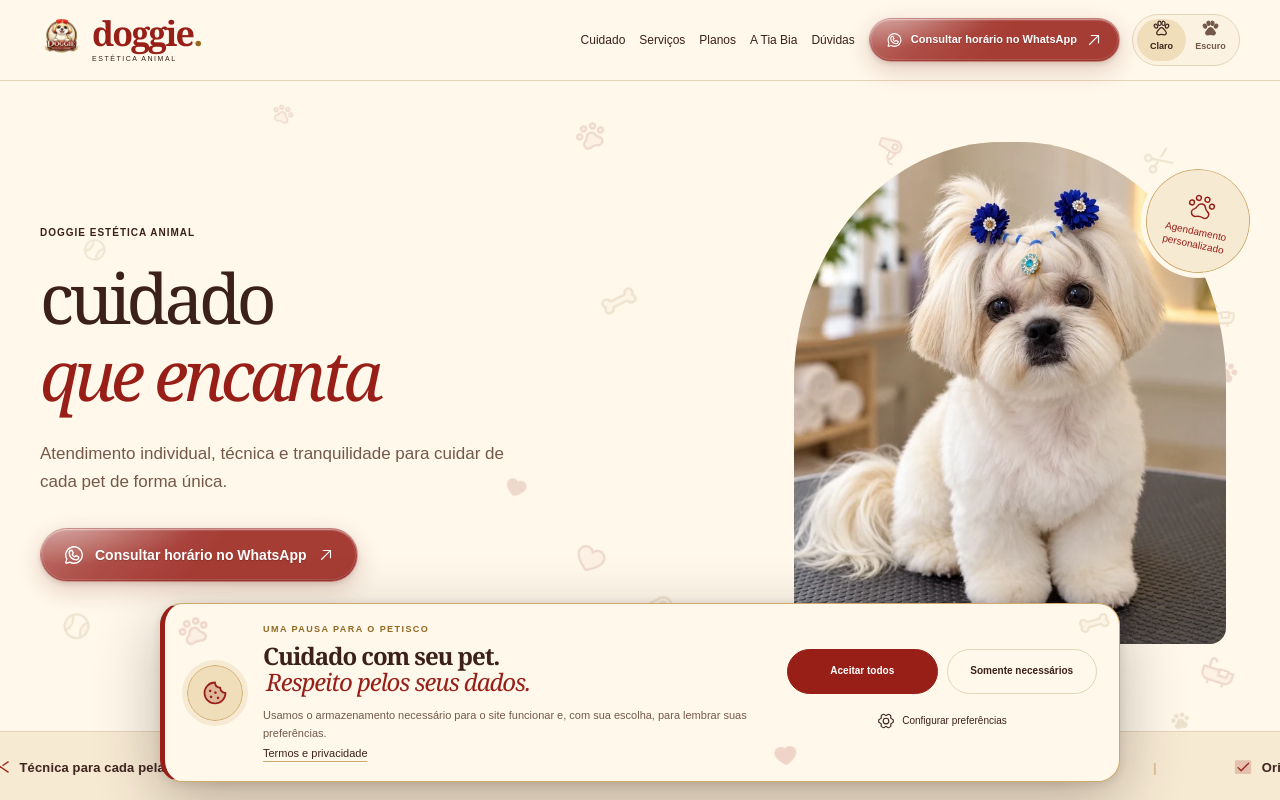
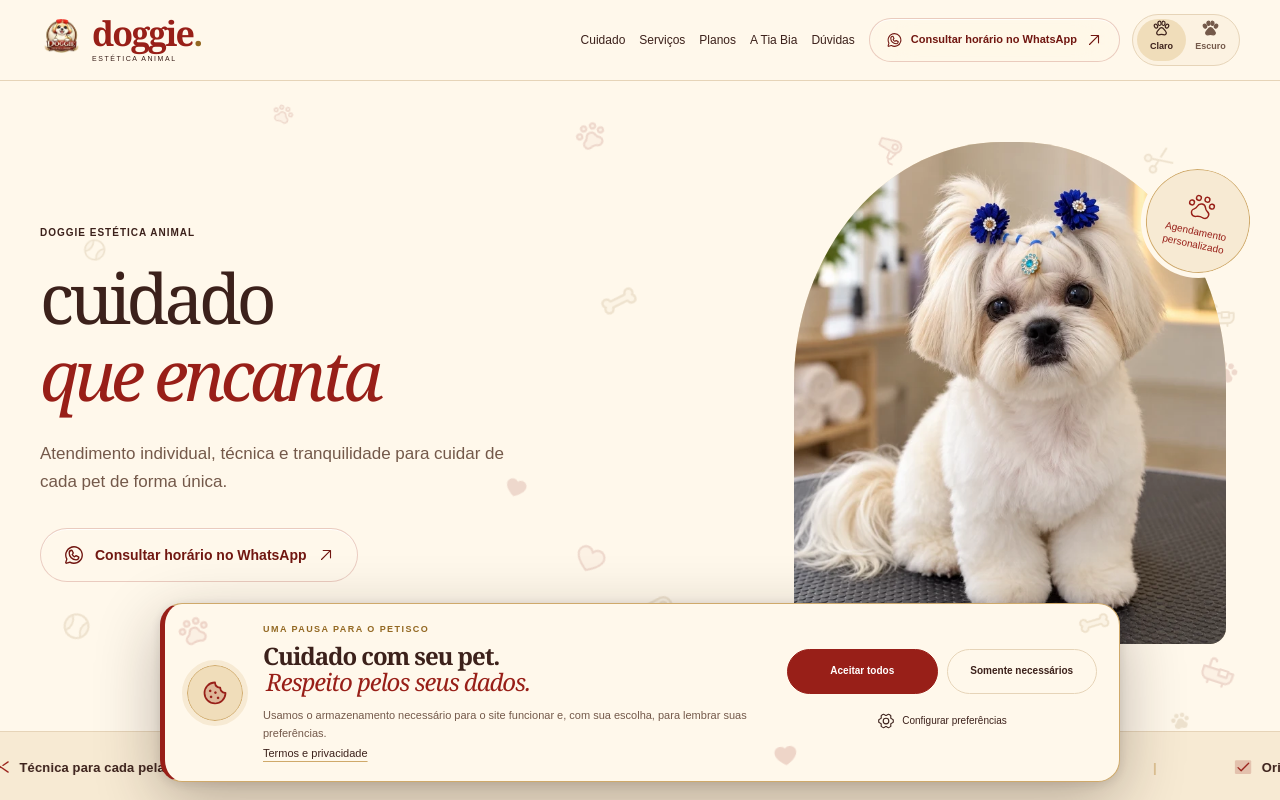
Before and after one commit to barcelos-lucas/doggie-lp, a React (Vite) app: page / in a window 1280 px wide. Shown: the top 800 px of the page. Built offline with nearby package versions, Linux system fonts and the light colour scheme.

Commit message:
fix: use translucent frosted WhatsApp controls

```diff
--- a/src/styles.css
+++ b/src/styles.css
@@ -354,12 +354,12 @@ main>.section+.section{padding-top:40px}
 @media(max-width:760px){.cookie-welcome-backdrop{bottom:69px;padding:10px 14px}.cookie-welcome-backdrop .cookie-banner{grid-template-columns:auto 1fr;gap:14px;padding:18px 17px;border-left-width:1px;border-bottom:4px solid var(--primary);border-radius:20px}.cookie-welcome-backdrop .cookie-copy>strong{font-size:21px}.cookie-welcome-backdrop .cookie-actions{grid-column:1/-1;width:100%;grid-template-columns:1fr 1fr;margin-top:4px}.cookie-welcome-backdrop .cookie-configure{grid-column:1/-1}.cookie-welcome-backdrop .cookie-mark{width:48px;height:48px}.cookie-welcome-backdrop .cookie-pet-details svg:nth-child(3){display:none}}
 @media(max-width:390px){.cookie-welcome-backdrop{padding-inline:10px}.cookie-welcome-backdrop .cookie-banner{grid-template-columns:42px minmax(0,1fr);justify-items:stretch;gap:10px;padding:14px 13px;text-align:left}.cookie-welcome-backdrop .cookie-mark{width:42px;height:42px}.cookie-welcome-backdrop .cookie-kicker{margin-top:0;font-size:8px}.cookie-welcome-backdrop .cookie-copy>strong{font-size:18px}.cookie-welcome-backdrop .cookie-copy p{margin:6px 0 0;font-size:9px;line-height:1.45}.cookie-welcome-backdrop .cookie-actions{grid-column:1/-1;grid-template-columns:1fr 1fr;gap:7px}.cookie-welcome-backdrop .cookie-actions .button{min-height:41px;padding-inline:8px;font-size:9px}.cookie-welcome-backdrop .cookie-configure{grid-column:1/-1}.cookie-welcome-backdrop .cookie-text-button{font-size:9px}}
 
-/* Web approximation of an Apple-like glass material, kept in Doggie's red palette. */
-.button.whatsapp{position:relative;isolation:isolate;overflow:hidden;border-color:rgb(255 255 255 / .34);background:linear-gradient(135deg,rgb(255 255 255 / .25) 0%,rgb(255 255 255 / .08) 27%,transparent 52%),rgb(152 31 24 / .86);color:#fff;text-shadow:0 1px 1px rgb(56 9 7 / .24);box-shadow:inset 0 1px 0 rgb(255 255 255 / .45),inset 0 -1px 0 rgb(80 12 9 / .2),0 8px 24px rgb(113 23 17 / .2),0 2px 5px rgb(60 33 27 / .12);-webkit-backdrop-filter:blur(18px) saturate(175%);backdrop-filter:blur(18px) saturate(175%);transition:transform .25s cubic-bezier(.2,.8,.2,1),box-shadow .25s ease,background .25s ease,border-color .25s ease}
-.button.whatsapp::before{content:"";position:absolute;z-index:-1;inset:-65% -15%;background:radial-gradient(ellipse at 28% 22%,rgb(255 255 255 / .42),transparent 33%);transform:translateX(-12%);transition:transform .45s cubic-bezier(.2,.8,.2,1);pointer-events:none}
-.button.whatsapp::after{content:"";position:absolute;z-index:-1;inset:1px;border:1px solid rgb(255 255 255 / .12);border-radius:inherit;pointer-events:none}
-@media(hover:hover){.button.whatsapp:hover{border-color:rgb(255 255 255 / .5);background:linear-gradient(135deg,rgb(255 255 255 / .3) 0%,rgb(255 255 255 / .1) 29%,transparent 54%),rgb(142 27 21 / .9);box-shadow:inset 0 1px 0 rgb(255 255 255 / .56),inset 0 -1px 0 rgb(80 12 9 / .18),0 12px 30px rgb(113 23 17 / .26),0 3px 7px rgb(60 33 27 / .14)}.button.whatsapp:hover::before{transform:translateX(10%)}}
-.button.whatsapp:active{transform:translateY(1px) scale(.985);box-shadow:inset 0 1px 0 rgb(255 255 255 / .34),inset 0 2px 7px rgb(74 10 8 / .2),0 4px 12px rgb(113 23 17 / .18)}
-:root[data-theme="dark"] .button.whatsapp{background:linear-gradient(135deg,rgb(255 255 255 / .2),rgb(255 255 255 / .04) 38%,transparent 58%),rgb(142 35 28 / .82);border-color:rgb(255 221 209 / .28);box-shadow:inset 0 1px 0 rgb(255 255 255 / .3),inset 0 -1px 0 rgb(44 5 4 / .25),0 9px 28px rgb(0 0 0 / .3),0 0 20px rgb(217 106 86 / .08)}
-@media(max-width:1023px){.mobile-cta{background:color-mix(in srgb,var(--paper) 78%,transparent);-webkit-backdrop-filter:blur(20px) saturate(150%);backdrop-filter:blur(20px) saturate(150%)}.mobile-cta .button.whatsapp{box-shadow:inset 0 1px 0 rgb(255 255 255 / .48),inset 0 -1px 0 rgb(80 12 9 / .2),0 7px 22px rgb(113 23 17 / .24)}}
-@media(prefers-reduced-transparency:reduce){.button.whatsapp{background:#981f18;-webkit-backdrop-filter:none;backdrop-filter:none}.mobile-cta{background:var(--paper);-webkit-backdrop-filter:none;backdrop-filter:none}}
+/* Doggie glass: Apple's restrained frosted-material grammar, using the brand red. */
+.button.whatsapp{position:relative;overflow:hidden;border-color:rgb(152 31 24 / .2);background:rgb(255 248 235 / .52);color:#711711;text-shadow:none;box-shadow:inset 0 1px 0 rgb(255 255 255 / .8);-webkit-backdrop-filter:saturate(180%) blur(20px);backdrop-filter:saturate(180%) blur(20px);transition:transform .2s ease,background-color .2s ease,border-color .2s ease}
+.button.whatsapp::before,.button.whatsapp::after{content:none}
+@media(hover:hover){.button.whatsapp:hover{border-color:rgb(152 31 24 / .34);background:rgb(255 248 235 / .7)}}
+.button.whatsapp:active{transform:scale(.95);box-shadow:none}
+:root[data-theme="dark"] .button.whatsapp{border-color:rgb(255 243 229 / .25);background:rgb(75 54 49 / .48);color:#fff3e5;box-shadow:inset 0 1px 0 rgb(255 243 229 / .15)}
+:root[data-theme="dark"] .button.whatsapp:hover{background:rgb(75 54 49 / .68)}
+@media(max-width:1023px){.mobile-cta{background:color-mix(in srgb,var(--paper) 80%,transparent);border-top-color:color-mix(in srgb,var(--ink) 8%,transparent);box-shadow:none;-webkit-backdrop-filter:saturate(180%) blur(20px);backdrop-filter:saturate(180%) blur(20px)}.mobile-cta .button.whatsapp{box-shadow:none}}
+@media(prefers-reduced-transparency:reduce){:root .button.whatsapp,:root[data-theme="dark"] .button.whatsapp{background:var(--paper);color:var(--ink);-webkit-backdrop-filter:none;backdrop-filter:none}.mobile-cta{background:var(--paper);-webkit-backdrop-filter:none;backdrop-filter:none}}
```
